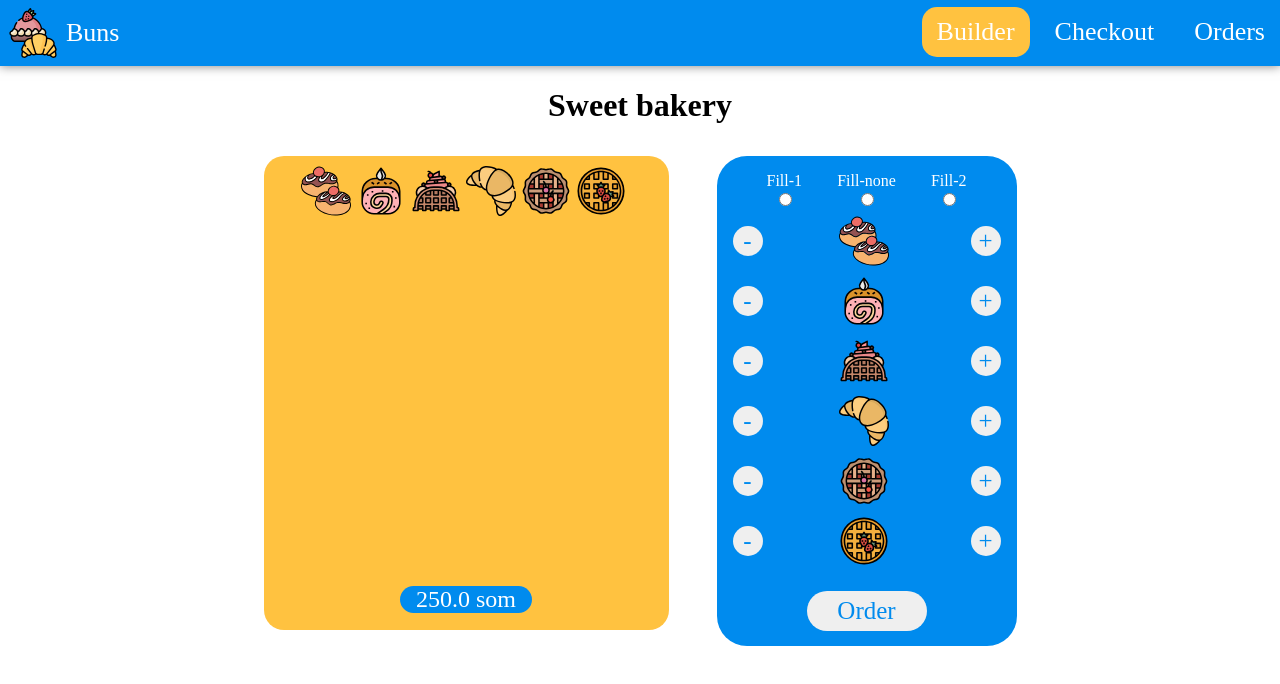
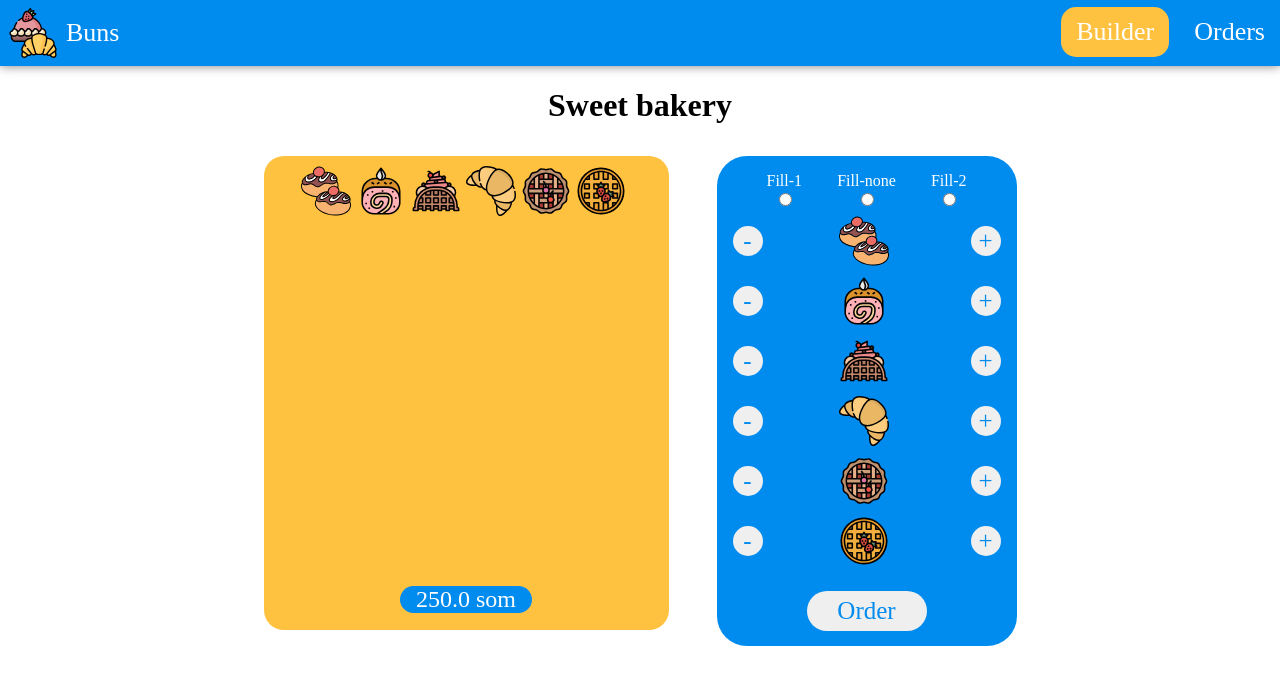
Before and after one commit to Erjankydyrov/private-builder, a React (Create React App) app: page / in a window 1280 px wide. Shown: the top 684 px of the page. Built offline with nearby package versions, Linux system fonts and the light colour scheme; a web font is replaced by a local one.

Commit message:
corected nav

```diff
--- a/src/components/Nav/Nav.js
+++ b/src/components/Nav/Nav.js
@@ -6,7 +6,6 @@ const Nav = () => {
     <div className = {classes.Nav}>
         <ul className={classes.Nav}>
             <NavItem url="/" exact>Builder</NavItem>
-            <NavItem url="/checkout">Checkout</NavItem>
             <NavItem url="/orders">Orders</NavItem>
         </ul>
     </div>
```
